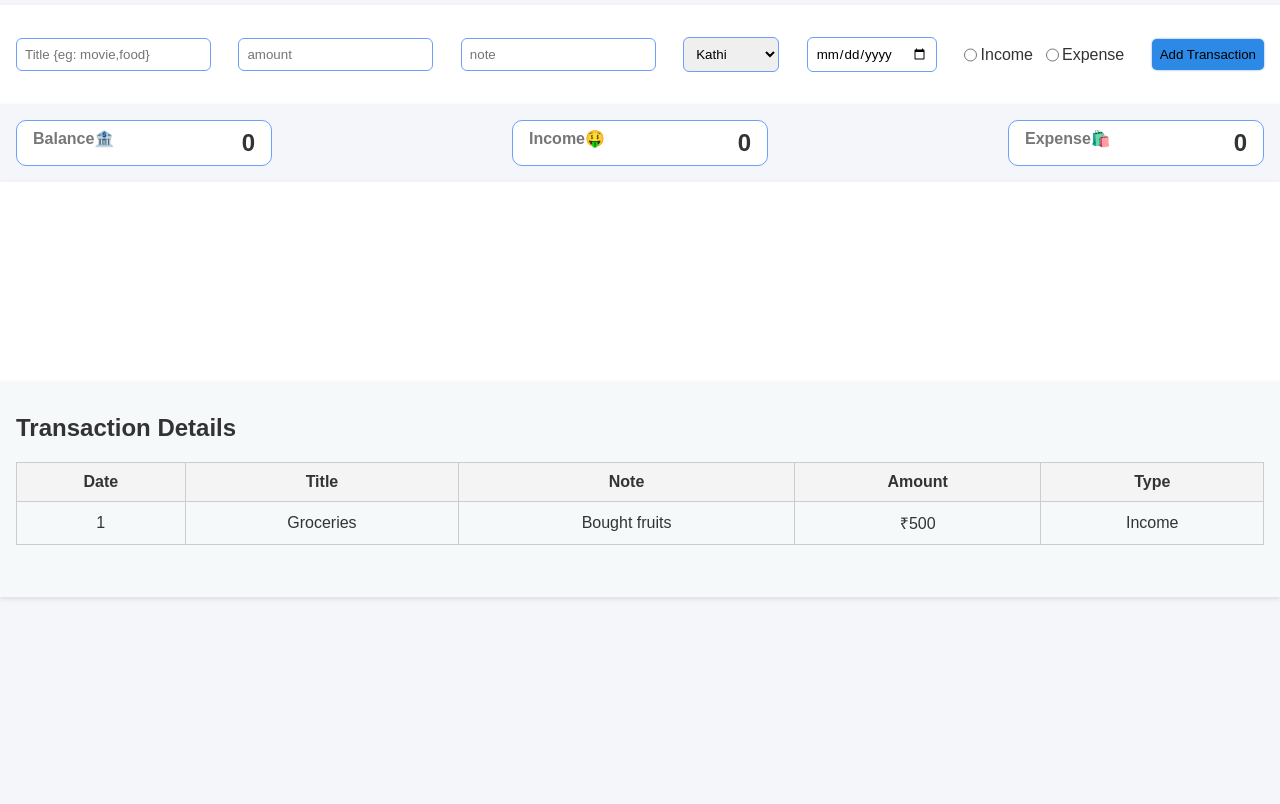
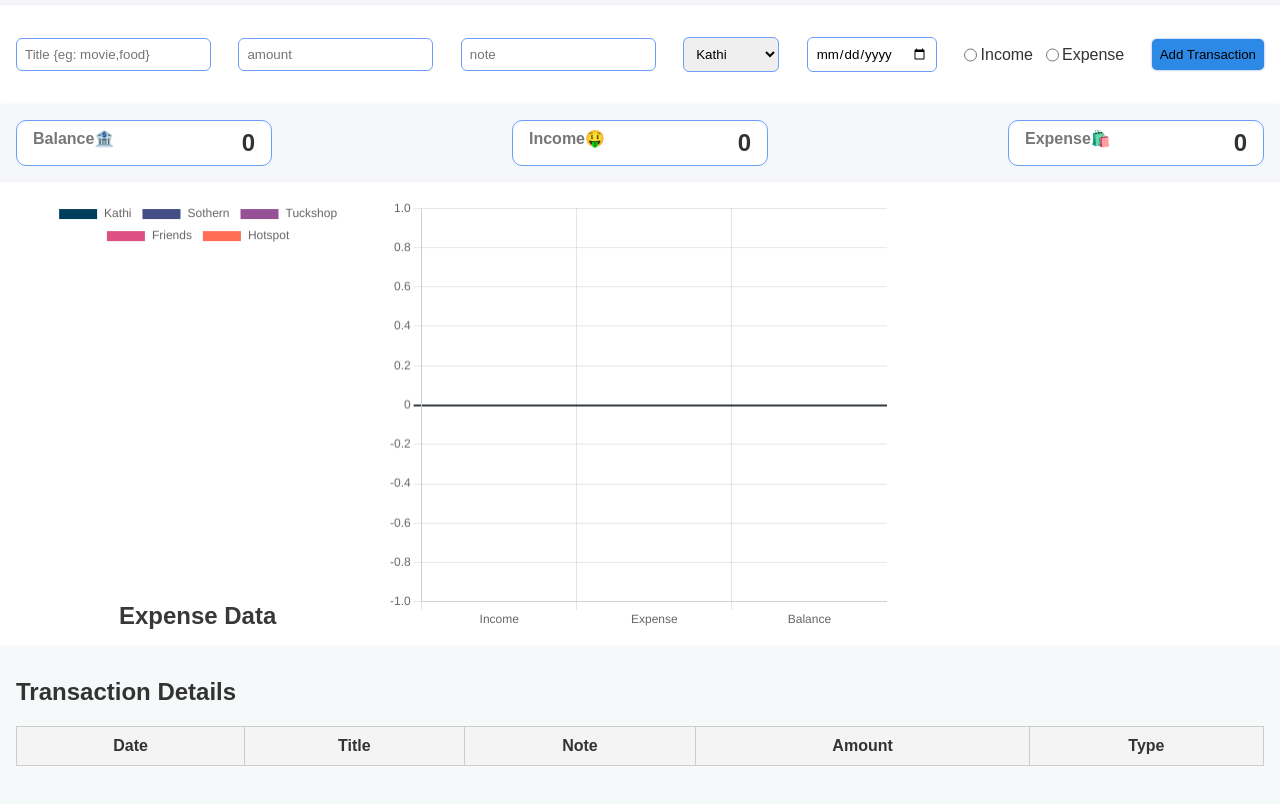
Before and after one commit to Pawan-04/Vanilla-js-Minor-Projects, a plain HTML site: page Personal Finance/index.html in a window 1280 px wide. Shown: the part 58-862 px from the top of the page. Before the commit the page ends 800 px from the top, so only its background shows below. Drawn offline with nearby package versions, Linux system fonts and the light colour scheme.

Commit message:
Version-2 for project

```diff
--- a/Personal Finance/index.html
+++ b/Personal Finance/index.html
@@ -5,6 +5,7 @@
     <meta charset="UTF-8">
     <meta name="viewport" content="width=device-width, initial-scale=1.0">
     <title>Document</title>
+    <script src="https://cdn.jsdelivr.net/npm/chart.js"></script>
     <link rel="stylesheet" href="style.css">
 </head>
 
@@ -35,7 +36,7 @@
                 <option value="Sothern">Southern</option>
                 <option value="Tuckshop">Tuckshop</option>
                 <option value="Hotspot">Hotspot</option>
-                <option value="Friends">Freinds</option>
+                <option value="Friends">Friends</option>
             </select>
 
             <input type="date" id="date" required>
@@ -52,11 +53,11 @@
     <section class="dashboard">
         <div class="balance common">
             <h4>Balance🏦</h4>
-            <h1 class ='b'>0</h1>
+            <h1 class='b'>0</h1>
         </div>
         <div class="income common">
             <h4>Income🤑</h4>
-            <h1 class = 'i'>0</h1>
+            <h1 class='i'>0</h1>
         </div>
         <div class="expenses common">
             <h4>Expense🛍️</h4>
@@ -66,6 +67,14 @@
     </section>
 
     <section class="summary">
+
+        <div>
+            <canvas id="myExpenseChart"></canvas>
+            <h2>Expense Data</h2>
+        </div>
+<div style="width: 500px;">
+  <canvas id="TotalSummary"></canvas>
+</div>
 
     </section>
 
--- a/Personal Finance/script.js
+++ b/Personal Finance/script.js
@@ -14,7 +14,22 @@ let b = document.querySelector('.b');
 let i = document.querySelector('.i');
 let e = document.querySelector('.e');
 
+let myChart;
+let totalCha;
 let transaction = [];
+// Load from localStorage or start with an empty array
+transaction = JSON.parse(localStorage.getItem('transaction')) || [];
+
+function updateUI(){
+
+    details();
+    dashboard();
+    charts();
+
+}
+updateUI()
+
+
 
 
 
@@ -26,7 +41,7 @@ class Transaction{
         this.category = category;
         this.date = date;
         this.type = type;
-        console.log(this)
+        // console.log(this)
     }
 
 
@@ -38,9 +53,13 @@ btn.addEventListener('click',function(e){
     let obj = new Transaction(title.value,amount.value,note.value,category.value,date.value,type.value)
     transaction.push(obj)
 
+    saveToLocalStorage();
+
+
     details();
     dashboard();
-
+    charts();
+    // totalChart();
 
 })
 
@@ -92,4 +111,130 @@ balance = parseInt(balance)
     e.innerHTML = parseInt(expen);
     b.innerHTML = parseInt(balance);
 
+    totalChart([inc,expen,balance])
+
 }
+
+
+
+function charts(){
+
+    let expenseTotal = {
+        Kathi: 0,
+        Sothern: 0,
+        Tuckshop:0,
+        Friends:0,
+        Hotspot:0,
+    }
+
+    transaction.forEach(function(obj){
+        if(obj.type === "Expense" && expenseTotal.hasOwnProperty(obj.category)){
+            expenseTotal[obj.category] += parseInt(obj.amount);
+        }
+    })
+
+    const labels = Object.keys(expenseTotal)
+    const data = Object.values(expenseTotal)
+
+
+    // 2. Get the canvas element from your HTML
+    const ctx = document.getElementById('myExpenseChart').getContext('2d');
+
+    if(myChart){
+        myChart.destroy();
+    }
+
+    // 3. Create a new chart object
+    myChart = new Chart(ctx, {
+        type: 'pie',
+        data: {
+            // FIX 2: Pass the 'labels' variable you created above
+            labels: labels,
+            datasets: [{
+                label: 'Expenses',
+                data: data,
+backgroundColor: [
+    '#003f5c', // Deep Slate Blue
+    '#444e86', // Muted Purple
+    '#955196', // Dusty Magenta
+    '#dd5182', // Rich Coral
+    '#ff6e54', // Bright Terracotta
+    '#ffa600'  // Golden Amber
+],
+                hoverOffset: 4
+            }]
+        }
+    });
+
+
+}
+
+
+
+function totalChart(total) {
+    let summary = {
+        Income: total[0],
+        Expense: total[1],
+        Balance: total[2]
+    };
+
+    const labels = Object.keys(summary);
+    const data = Object.values(summary);
+    const ctx = document.getElementById('TotalSummary').getContext('2d');
+
+    if (totalCha) {
+        totalCha.destroy();
+    }
+
+    totalCha = new Chart(ctx, {
+        type: 'bar',
+        data: {
+            labels: labels,
+            datasets: [{
+                label: 'Total Summary (₹)',
+                data: data,
+                backgroundColor: ['#4BC0C0', '#FF6384', '#36A2EB'],
+                borderWidth: 1
+            }]
+        },
+        // --- PASTE THE NEW OPTIONS BLOCK HERE ---
+        options: {
+            responsive: true,
+            maintainAspectRatio: false,
+            scales: {
+                y: {
+                    beginAtZero: false,
+                    grid: {
+                        color: function(context) {
+                            if (context.tick.value === 0) {
+                                return '#343a40';
+                            }
+                            return 'rgba(0, 0, 0, 0.1)';
+                        },
+                        lineWidth: function(context) {
+                            if (context.tick.value === 0) {
+                                return 2;
+                            }
+                            return 1;
+                        }
+                    }
+                }
+            },
+            plugins: {
+                legend: {
+                    display: false
+                }
+            }
+        }
+    });
+}
+
+
+/** Saves the current transactions array to local storage. */
+function saveToLocalStorage() {
+    // Convert the array of objects to a JSON string
+    const transactionsJson = JSON.stringify(transaction);
+
+    // Save the string in localStorage with a key named 'transactions'
+    localStorage.setItem('transaction', transactionsJson);
+}
--- a/Personal Finance/style.scss
+++ b/Personal Finance/style.scss
@@ -169,7 +169,18 @@ header{
 }
 
 .summary{
+  padding: 1rem 0.5rem;
     width:100%;
-    height:200px;
     background-color: #ffffff;
+    display: flex;
+    div{
+      width:30%;
+      display: flex;
+      flex-direction: column;
+      gap:1.5rem;
+      h2{
+        margin: auto;
+        color: #393838;
+      }
+    }
 }
--- /dev/null
+++ b/Personal Finance/yellow.js
@@ -0,0 +1,50 @@
+// Make sure you have a <canvas id="myExpenseChart"></canvas> in your HTML file.
+
+function charts() {
+    let expenseTotal = {
+        Kathi: 0,
+        Sothern: 0,
+        Tuckshop: 0,
+        Friends: 0,
+        Hotspot: 0,
+    }
+
+    // Assuming 'transaction' is your array of transaction objects
+    transaction.forEach(function(obj) {
+        // Note: Using a consistent variable name 'expenseTotal'
+        if (obj.type === "Expense" && expenseTotal.hasOwnProperty(obj.category)) {
+            // Using parseFloat is safer for money as it handles decimals
+            expenseTotal[obj.category] += (parseFloat(obj.amount) || 0);
+        }
+    })
+
+    // --- CORRECTIONS ARE BELOW ---
+
+    // FIX 1: The correct method is Object.keys() to get the labels (category names)
+    const labels = Object.keys(expenseTotal);
+    const data = Object.values(expenseTotal);
+
+    // Get the canvas element from your HTML
+    const ctx = document.getElementById('myExpenseChart').getContext('2d');
+
+    // Create a new chart object
+    const myChart = new Chart(ctx, {
+        type: 'pie',
+        data: {
+            // FIX 2: Pass the 'labels' variable you created above
+            labels: labels,
+            datasets: [{
+                label: 'Expenses',
+                data: data,
+                backgroundColor: [ // Add some nice colors 🎨
+                    '#FF6384',
+                    '#36A2EB',
+                    '#FFCE56',
+                    '#4BC0C0',
+                    '#9966FF'
+                ],
+                hoverOffset: 4
+            }]
+        }
+    });
+}
```
Also changed, not shown: Personal Finance/style.css, 1 other file.
